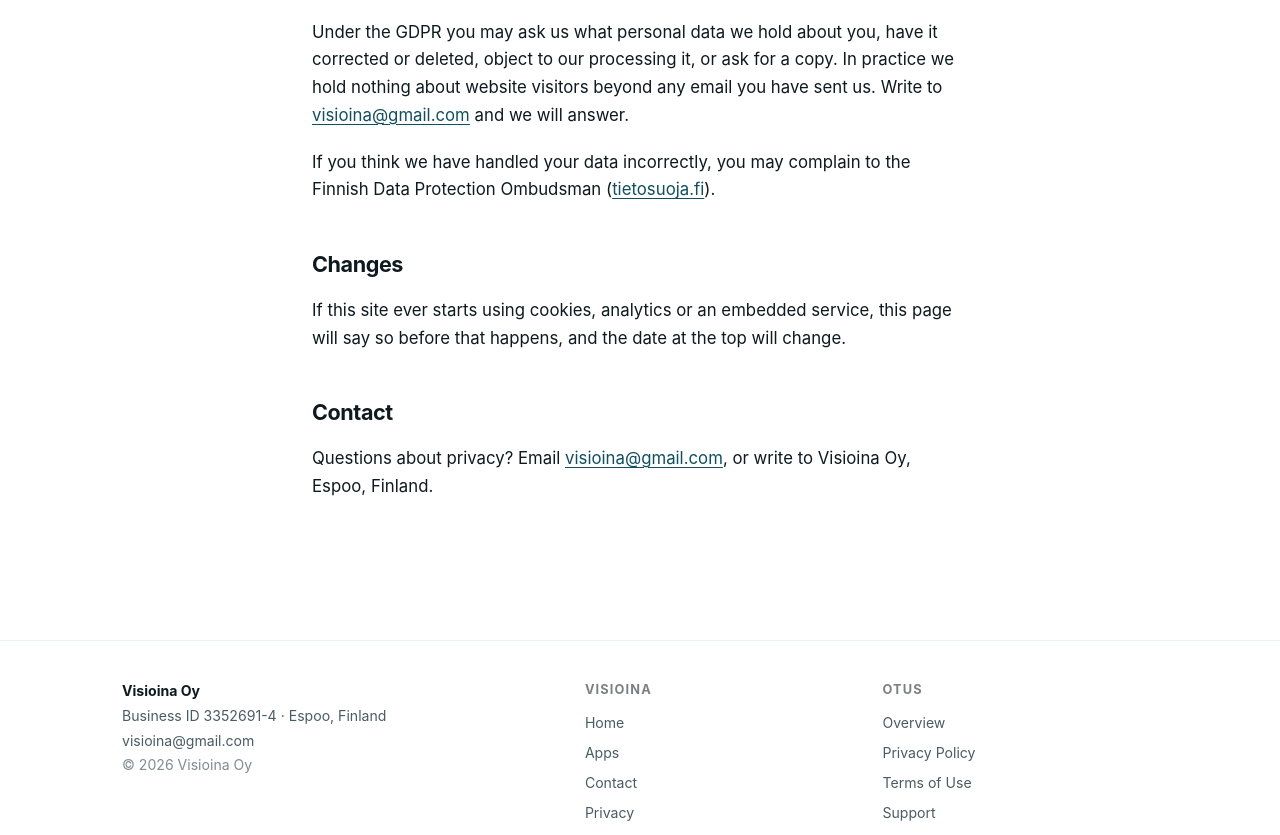
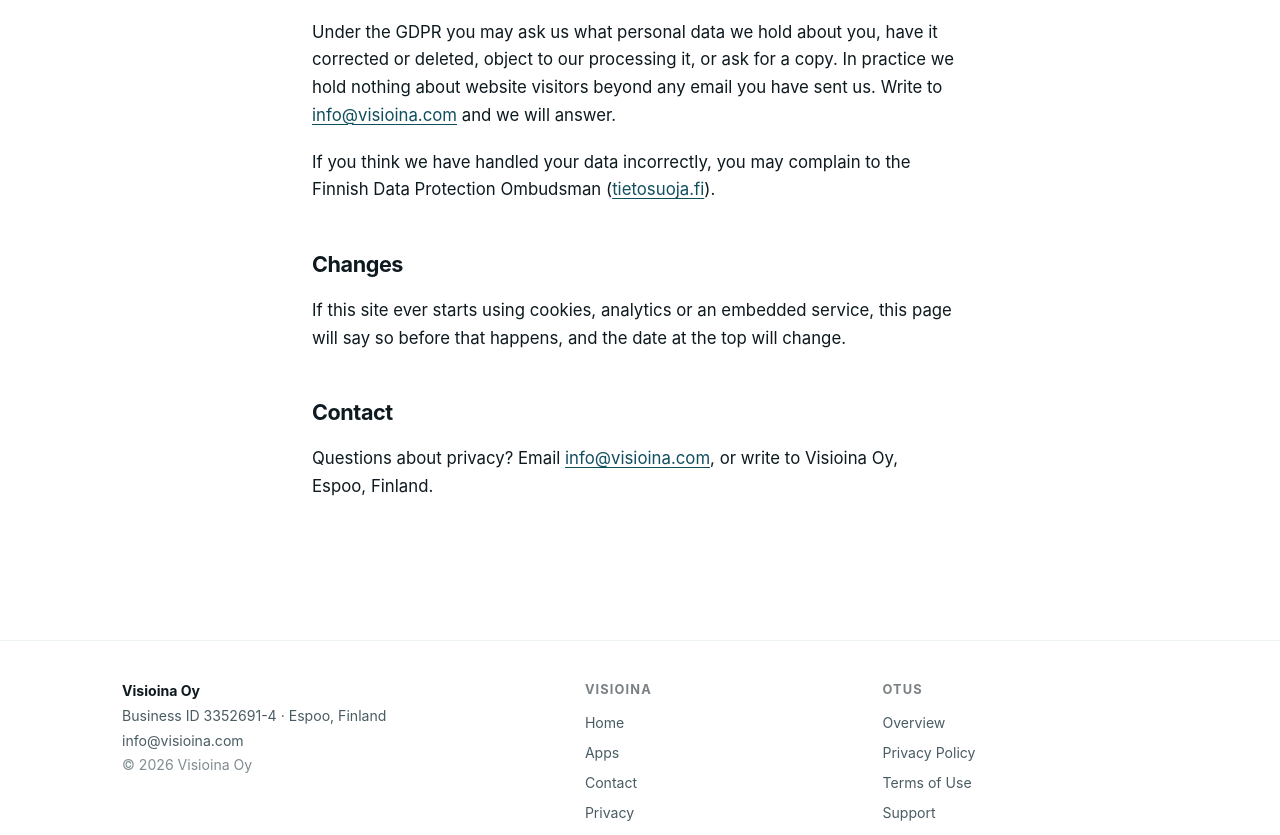
Before and after one commit to selinahti/visioinawebsite, a Jekyll site: the page built from privacy.md, in a window 1280 px wide and 1400 px high, scrolled down 1300 px. Shown: the part 499-1334 px from the top of the window. Built offline with Jekyll 4.4.1, drawn with Linux system fonts in a browser that asks for light colours; some of the changed text lies outside the part shown.

Commit message:
Contact us at info@visioina.com
One config value feeds the footer, /contact/ and every OTUS policy page,
so this switches the address everywhere the site shows it.

Co-Authored-By: Claude Opus 5 <noreply@anthropic.com>

```diff
--- a/_config.yml
+++ b/_config.yml
@@ -24,7 +24,7 @@ company:
   business_id: "3352691-4"
   city: "Espoo"
   country: "Finland"
-  email: "visioina@gmail.com"
+  email: "info@visioina.com"
 
 # --- Build ------------------------------------------------------------------
 collections:
```
